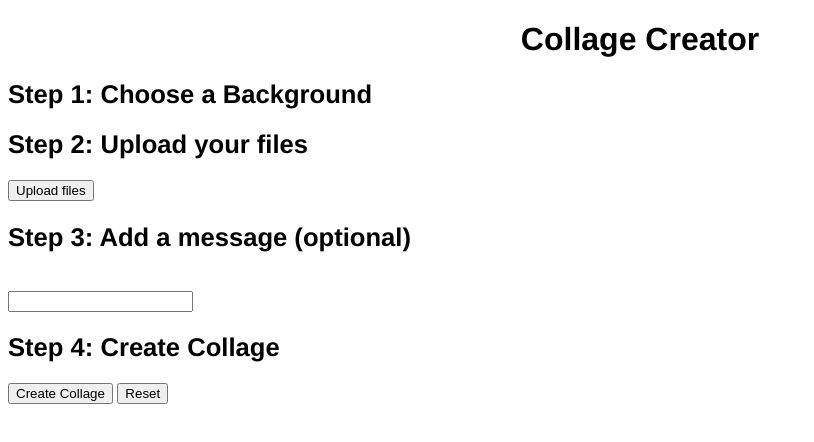
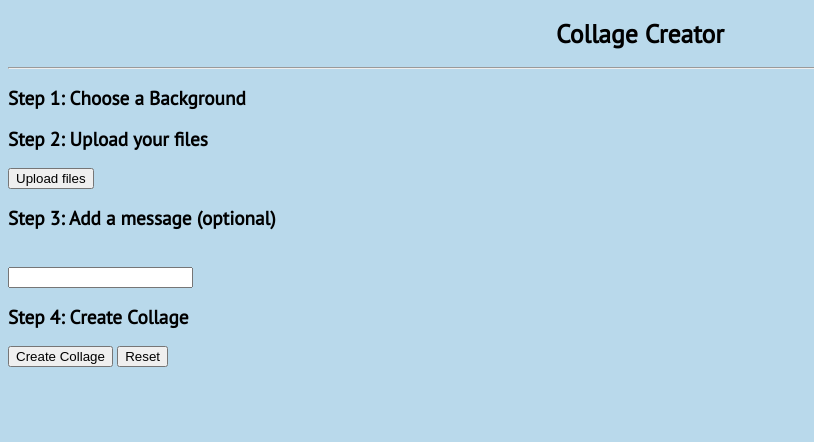
Before and after one commit to mortalone/collage-maker, a website: page index.html in a window 1280 px wide. Shown: the whole page, without its empty margins (0-814 px from the left). Drawn offline with Linux system fonts and the light colour scheme; no server answers; a script that the page names is missing.

Commit message:
Added custom font and some styles

```diff
--- a/index.html
+++ b/index.html
@@ -3,11 +3,13 @@
    <head>
       <meta name="viewport" content="width=device-width, initial-scale=1, shrink-to-fit=no, minimum-scale=1"/>
       <link rel="stylesheet" href="style.css">
+      <link href="https://fonts.googleapis.com/css2?family=PT+Sans&display=swap" rel="stylesheet">
       <script type="text/javascript" src="script.js"></script>
       <script src="https://widget.cloudinary.com/v2.0/global/all.js" type="text/javascript"></script>
    </head>
    <body>
       <h1>Collage Creator</h1>
+      <hr />
       <div>
          <h2>Step 1: Choose a Background</h2>
          <!-- div to show the background images available -->
--- a/style.css
+++ b/style.css
@@ -1,14 +1,15 @@
 body {
-  font-family: helvetica;
+  font-family: 'PT Sans', sans-serif;
   color: black;
+  background-color: #B9D9EB;
   /*text-align: center;*/
 }
 h1{
-   font-size: 2.5vw;
+   font-size: 2vw;
    text-align: center;
 }
 h2{
-   font-size: 2vw;
+   font-size: 1.5vw;
 }
 img {
   border: 1px solid black;
```
